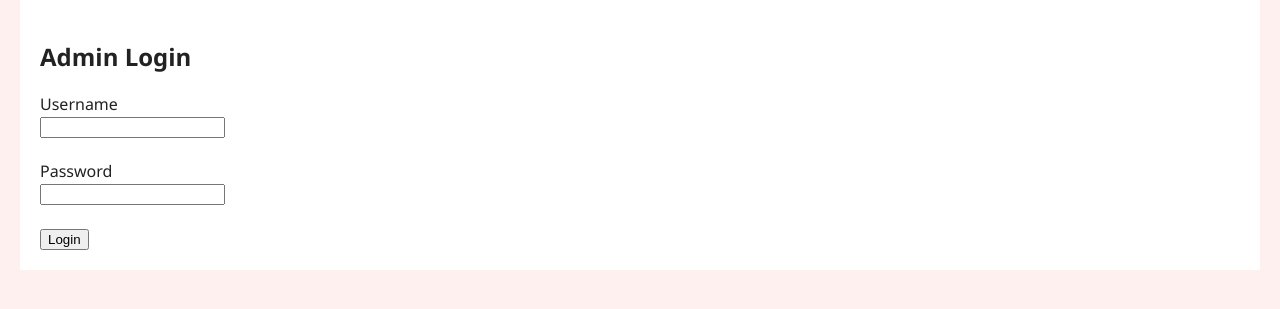
After one commit to MarcoMedhatEgitto/secondaPagellaProject, a PHP site: page /login.php in a window 1280 px wide. The commit adds this page. Shown: the top 309 px of the page. Run offline with PHP 8.4, Linux system fonts and the light colour scheme.

Commit message:
login page added

```diff
--- a/administrations/Register.php
+++ b/administrations/Register.php
@@ -3,6 +3,7 @@
 <head>
     <meta charset="UTF-8">
     <title>Register</title>
+    <link rel="stylesheet" href="styles.css">
 </head>
 <body>
     <h1>Please register in</h1>
--- /dev/null
+++ b/login.php
@@ -0,0 +1,27 @@
+<!DOCTYPE html>
+<html lang="en">
+<head>
+    <meta charset="UTF-8">
+    <title>Login</title>
+    <link rel="stylesheet" href="styles.css">
+</head>
+<body>
+    <div class="container">
+        <h2>Admin Login</h2>
+        <form action="serveLogin.php" method="post">
+            <label for="username">Username</label><br>
+            <input type="text" id="username" name="username" required><br><br>
+
+            <label for="password">Password</label><br>
+            <input type="password" id="password" name="password" required><br><br>
+
+            <input type="submit" value="Login" class="btn">
+        </form>
+        <?php
+        if (isset($_GET['error'])) {
+            echo "<p class='error'>" . htmlspecialchars($_GET['error']) . "</p>";
+        }
+        ?>
+    </div>
+</body>
+</html>
```
Also changed, not shown: index.php (+27 -0 lines), styles.css (line endings or trailing spaces).
